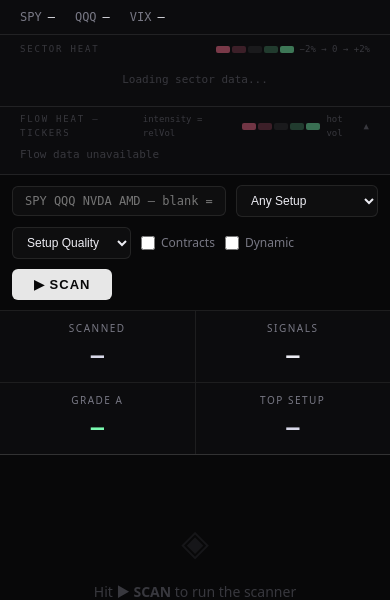
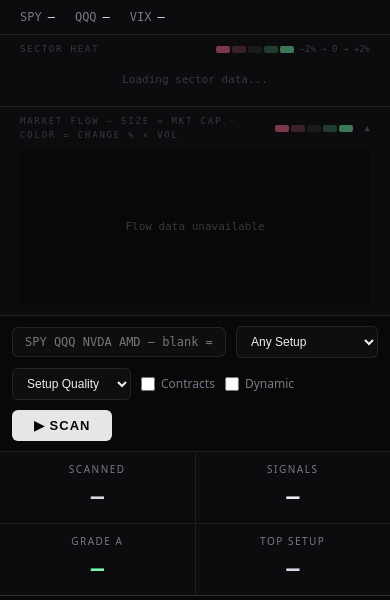
Before and after one commit to donnib0i/FlowScanner, a Python web app: template templates/index.html in a window 390 px wide. Shown: the part 86-686 px from the top of the page. Run offline with Jinja, Linux system fonts and the light colour scheme; the template is opened without the code that fills it, so the values that code supplies are empty.

Commit message:
Replace flat ticker grid with squarified treemap
Tiles sized by market cap, colored by direction × relVol intensity.
Two-level layout: sector blocks → individual tickers within.
Sectors: Indices / Technology / Comm Svcs / Cons Discr / Financials / Health Care / Energy.
After scan: grade letter appears on each scanned tile. Responsive + collapse toggle.

Co-Authored-By: Claude Sonnet 4.6 <noreply@anthropic.com>

```diff
--- a/templates/index.html
+++ b/templates/index.html
@@ -243,118 +243,34 @@ html, body {
   .shm-tile .st-etf { display: none; }
 }
 
-/* ── Ticker Flow Heat Map ─────────────────────────────────────────────────── */
-.ticker-heatmap {
-  padding: 6px 20px 10px;
+/* ── Ticker Treemap ───────────────────────────────────────────────────────── */
+.treemap-section {
+  padding: 8px 20px 10px;
   border-bottom: 1px solid var(--border);
   background: var(--bg2);
 }
 
-.thm-header {
+.treemap-header {
   display: flex;
   align-items: center;
   justify-content: space-between;
-  margin-bottom: 7px;
+  margin-bottom: 8px;
   cursor: pointer;
   user-select: none;
 }
 
-.thm-header:hover .shm-label { color: var(--accent2); }
-
-.thm-toggle {
-  font-size: 9px;
-  font-family: var(--mono);
-  color: var(--muted);
-  letter-spacing: 1px;
-}
-
-.thm-body {
-  display: flex;
-  flex-direction: column;
-  gap: 4px;
-}
-
-.thm-group {
-  display: flex;
-  align-items: center;
-  gap: 10px;
-}
-
-.thm-group-label {
-  font-size: 9px;
-  font-family: var(--mono);
-  color: var(--muted);
-  width: 68px;
-  flex-shrink: 0;
-  text-align: right;
-  letter-spacing: 0.3px;
-  text-transform: uppercase;
-}
-
-.thm-tiles {
-  display: flex;
-  gap: 3px;
-  flex-wrap: wrap;
-}
-
-.thm-tile {
-  border-radius: 4px;
-  padding: 4px 6px 3px;
-  text-align: center;
-  cursor: default;
-  border: 1px solid transparent;
-  transition: transform 0.1s, box-shadow 0.1s, border-color 0.1s;
-  min-width: 40px;
+.treemap-header:hover .shm-label { color: var(--accent2); }
+
+.treemap-canvas {
   position: relative;
-}
-
-.thm-tile:hover {
-  border-color: rgba(255,255,255,0.18) !important;
-  transform: translateY(-1px);
-  box-shadow: 0 3px 10px rgba(0,0,0,0.4);
-  z-index: 2;
-}
-
-.thm-tile .tt-sym {
-  font-family: var(--mono);
-  font-size: 10px;
-  font-weight: 700;
-  line-height: 1;
-}
-
-.thm-tile .tt-chg {
-  font-family: var(--mono);
-  font-size: 9px;
-  line-height: 1.3;
-  opacity: 0.8;
-  margin-top: 1px;
-}
-
-.thm-tile .tt-vol {
-  font-family: var(--mono);
-  font-size: 8px;
-  opacity: 0.55;
-  min-height: 10px;
-}
-
-/* Grade dot in top-right corner after scan */
-.thm-tile .tt-grade {
-  position: absolute;
-  top: 2px;
-  right: 3px;
-  font-size: 7px;
-  font-weight: 900;
-  font-family: var(--mono);
-  opacity: 0.7;
-  line-height: 1;
-}
-
-@media (max-width: 700px) {
-  .thm-group-label { width: 48px; font-size: 8px; }
-  .thm-tile { min-width: 34px; padding: 3px 4px 2px; }
-  .thm-tile .tt-sym { font-size: 9px; }
-  .thm-tile .tt-chg, .thm-tile .tt-vol { font-size: 8px; }
-}
+  width: 100%;
+  height: 210px;
+  overflow: hidden;
+  border-radius: 3px;
+  background: var(--bg);
+}
+
+@media (max-width: 600px) { .treemap-canvas { height: 155px; } }
 
 /* ── Controls ─────────────────────────────────────────────────────────────── */
 .controls {
@@ -1018,28 +934,26 @@ tr.grade-D { background: rgba(255,112,144,0.02); }
   </div>
 </div>
 
-<!-- ── Ticker Flow Heat Map ──────────────────────────────────────────────────── -->
-<div class="ticker-heatmap" id="tickerHeatmap">
-  <div class="thm-header" onclick="toggleTickerHeatmap()">
-    <div class="shm-label">Flow Heat — Tickers</div>
-    <div id="thmLegend" style="display:flex;align-items:center;gap:14px">
-      <span style="font-size:9px;font-family:var(--mono);color:var(--muted)">intensity = relVol</span>
+<!-- ── Ticker Treemap ───────────────────────────────────────────────────────── -->
+<div class="treemap-section" id="treemapSection">
+  <div class="treemap-header" onclick="toggleTreemap()">
+    <div class="shm-label">Market Flow — size = mkt cap · color = change % × vol</div>
+    <div style="display:flex;align-items:center;gap:12px">
       <div class="shm-legend">
         <div class="shm-legend-bar">
-          <div class="shm-legend-swatch" style="background:rgba(255,112,144,0.42)"></div>
+          <div class="shm-legend-swatch" style="background:rgba(255,112,144,0.45)"></div>
           <div class="shm-legend-swatch" style="background:rgba(255,112,144,0.2)"></div>
           <div class="shm-legend-swatch" style="background:rgba(255,255,255,0.06)"></div>
           <div class="shm-legend-swatch" style="background:rgba(122,250,176,0.2)"></div>
-          <div class="shm-legend-swatch" style="background:rgba(122,250,176,0.42)"></div>
+          <div class="shm-legend-swatch" style="background:rgba(122,250,176,0.45)"></div>
         </div>
-        <span>hot vol</span>
       </div>
-      <div class="thm-toggle" id="thmToggle">▲</div>
+      <span id="tmToggle" style="font-size:9px;font-family:var(--mono);color:var(--muted)">▲</span>
     </div>
   </div>
-  <div class="thm-body" id="thmBody">
-    <div style="color:var(--muted);font-size:11px;font-family:var(--mono);padding:2px 0 4px;">
-      Loading flow data...
+  <div id="thmCanvas" class="treemap-canvas">
+    <div style="position:absolute;inset:0;display:flex;align-items:center;justify-content:center;color:var(--muted);font-size:11px;font-family:var(--mono)">
+      Loading...
     </div>
   </div>
 </div>
@@ -1717,91 +1631,150 @@ function escHtml(s) {
     .replace(/"/g, '&quot;');
 }
 
-// ── Ticker Heat Map ────────────────────────────────────────────────────────────
-
-const TICKER_GROUPS = [
-  { label: "Indices",      tickers: ["SPY", "QQQ", "IWM", "DIA"] },
-  { label: "Technology",   tickers: ["NVDA", "AAPL", "MSFT", "AMD", "AVGO", "PLTR", "CRWD", "PANW"] },
-  { label: "Comm Svcs",    tickers: ["META", "GOOGL", "NFLX"] },
-  { label: "Cons Discr",   tickers: ["AMZN", "TSLA", "UBER"] },
-  { label: "Financials",   tickers: ["JPM", "GS", "BAC", "MS", "COIN"] },
-  { label: "Health Care",  tickers: ["LLY", "AMGN", "MRNA"] },
-  { label: "Energy",       tickers: ["XOM", "CVX"] },
+// ── Ticker Treemap ─────────────────────────────────────────────────────────────
+
+// Market cap $B — drives tile size (approximate)
+const TREEMAP_DATA = [
+  { sector:"Indices",    tickers:[
+    {sym:"SPY",mcap:5000},{sym:"QQQ",mcap:2500},{sym:"IWM",mcap:350},{sym:"DIA",mcap:150},
+  ]},
+  { sector:"Technology", tickers:[
+    {sym:"AAPL",mcap:3100},{sym:"MSFT",mcap:2900},{sym:"NVDA",mcap:2800},
+    {sym:"AVGO",mcap:900},{sym:"AMD",mcap:200},{sym:"PLTR",mcap:220},
+    {sym:"PANW",mcap:130},{sym:"CRWD",mcap:90},
+  ]},
+  { sector:"Comm Svcs",  tickers:[
+    {sym:"GOOGL",mcap:2000},{sym:"META",mcap:1400},{sym:"NFLX",mcap:380},
+  ]},
+  { sector:"Cons Discr", tickers:[
+    {sym:"AMZN",mcap:2000},{sym:"TSLA",mcap:800},{sym:"UBER",mcap:160},
+  ]},
+  { sector:"Financials", tickers:[
+    {sym:"JPM",mcap:700},{sym:"BAC",mcap:350},{sym:"MS",mcap:200},
+    {sym:"GS",mcap:180},{sym:"COIN",mcap:65},
+  ]},
+  { sector:"Health Care",tickers:[
+    {sym:"LLY",mcap:700},{sym:"AMGN",mcap:150},{sym:"MRNA",mcap:18},
+  ]},
+  { sector:"Energy",     tickers:[
+    {sym:"XOM",mcap:500},{sym:"CVX",mcap:280},
+  ]},
 ];
 
-let flowData    = {};   // ticker -> {change_pct, rel_vol, grade?, direction?}
-let thmCollapsed = false;
-
-function toggleTickerHeatmap() {
-  thmCollapsed = !thmCollapsed;
-  const body = document.getElementById('thmBody');
-  const tog  = document.getElementById('thmToggle');
-  if (body) body.style.display = thmCollapsed ? 'none' : '';
-  if (tog)  tog.textContent    = thmCollapsed ? '▼' : '▲';
-}
-
-function _tickerTileStyle(chg, relVol) {
-  // Intensity 0→1 driven by relVol (0.5x = 0, 3x = 1)
+let flowData    = {};
+let tmCollapsed = false;
+
+const GRADE_COLORS = {A:'var(--pos)',B:'var(--warn)',C:'var(--dim)',D:'var(--neg)'};
+
+function toggleTreemap() {
+  tmCollapsed = !tmCollapsed;
+  const canvas = document.getElementById('thmCanvas');
+  const tog    = document.getElementById('tmToggle');
+  if (canvas) canvas.style.display = tmCollapsed ? 'none' : '';
+  if (tog)    tog.textContent = tmCollapsed ? '▼' : '▲';
+}
+
+function _tileStyle(chg, relVol) {
   const intensity = Math.min(Math.max((relVol - 0.5) / 2.5, 0), 1);
-  if (chg >= 0) {
-    const a = (0.05 + intensity * 0.40).toFixed(2);
-    const bord = (0.03 + intensity * 0.25).toFixed(2);
-    return {
-      bg:    `rgba(122,250,176,${a})`,
-      color: intensity > 0.40 ? 'var(--pos)' : '#6a9980',
-      border:`rgba(122,250,176,${bord})`,
-    };
-  } else {
-    const a = (0.05 + intensity * 0.40).toFixed(2);
-    const bord = (0.03 + intensity * 0.25).toFixed(2);
-    return {
-      bg:    `rgba(255,112,144,${a})`,
-      color: intensity > 0.40 ? 'var(--neg)' : '#997060',
-      border:`rgba(255,112,144,${bord})`,
-    };
+  const a    = (0.05 + intensity * 0.42).toFixed(2);
+  const bord = (0.03 + intensity * 0.28).toFixed(2);
+  if (chg >= 0) return { bg:`rgba(122,250,176,${a})`, border:`rgba(122,250,176,${bord})`, color: intensity > 0.35 ? 'var(--pos)' : '#658870' };
+  return             { bg:`rgba(255,112,144,${a})`, border:`rgba(255,112,144,${bord})`, color: intensity > 0.35 ? 'var(--neg)' : '#906055' };
+}
+
+// Squarified treemap — returns [{...node, x, y, w, h}]
+function squarifyTreemap(nodes, rect) {
+  const sorted = [...nodes].sort((a,b) => b.value - a.value);
+  const total  = sorted.reduce((s,n) => s + n.value, 0);
+  if (!total) return [];
+  const out = [];
+
+  function wAR(row, rv, tv, w, h) {
+    const iw = w >= h;
+    const sw = iw ? (rv/tv)*w : w, sh = iw ? h : (rv/tv)*h;
+    let worst = 0;
+    for (const n of row) {
+      const f=n.value/rv, tw=iw?sw:f*sw, th=iw?f*sh:sh;
+      if (tw>0&&th>0) worst = Math.max(worst, Math.max(tw/th,th/tw));
+    }
+    return worst;
   }
-}
-
-const GRADE_COLORS = { A: 'var(--pos)', B: 'var(--warn)', C: 'var(--dim)', D: 'var(--neg)' };
-
-function renderTickerHeatMap() {
-  const body = document.getElementById('thmBody');
-  if (!body) return;
-
-  const html = TICKER_GROUPS.map(group => {
-    const tiles = group.tickers.map(sym => {
-      const d  = flowData[sym];
-      if (!d) {
-        return `<div class="thm-tile" style="background:rgba(255,255,255,0.03);border-color:rgba(255,255,255,0.05);color:var(--muted)" title="${sym}">
-          <div class="tt-sym">${sym}</div>
-          <div class="tt-chg">—</div>
-          <div class="tt-vol"></div>
-        </div>`;
-      }
-
-      const st   = _tickerTileStyle(d.change_pct, d.rel_vol);
-      const sign = d.change_pct >= 0 ? '+' : '';
-      const rvol = d.rel_vol >= 1.8 ? `${d.rel_vol.toFixed(1)}x` : '';
-      const gradeDot = d.grade
-        ? `<div class="tt-grade" style="color:${GRADE_COLORS[d.grade] || 'var(--dim)'}">${d.grade}</div>` : '';
-      const dir  = d.direction === 'up' ? '↑' : d.direction === 'down' ? '↓' : '';
-      const tip  = `${sym}${dir ? ' ' + dir : ''}: ${sign}${d.change_pct.toFixed(2)}% · ${d.rel_vol.toFixed(1)}x vol${d.grade ? ' · Grade ' + d.grade : ''}`;
-
-      return `<div class="thm-tile" style="background:${st.bg};border-color:${st.border};color:${st.color}" title="${tip}">
-        ${gradeDot}
-        <div class="tt-sym">${sym}</div>
-        <div class="tt-chg">${sign}${d.change_pct.toFixed(1)}%</div>
-        <div class="tt-vol">${rvol}</div>
-      </div>`;
-    }).join('');
-
-    return `<div class="thm-group">
-      <div class="thm-group-label">${group.label}</div>
-      <div class="thm-tiles">${tiles}</div>
-    </div>`;
-  }).join('');
-
-  body.innerHTML = html;
+
+  function place(items, x, y, w, h, tv) {
+    if (!items.length) return;
+    if (items.length===1) { out.push({...items[0],x,y,w,h}); return; }
+    const iw = w >= h;
+    let row=[items[0]], rv=items[0].value;
+    for (let i=1; i<items.length; i++) {
+      if (wAR([...row,items[i]], rv+items[i].value, tv, w, h) > wAR(row,rv,tv,w,h)) break;
+      row.push(items[i]); rv+=items[i].value;
+    }
+    const sw=iw?(rv/tv)*w:w, sh=iw?h:(rv/tv)*h;
+    let pos=iw?y:x;
+    for (const n of row) {
+      const f=n.value/rv, tw=iw?sw:f*sw, th=iw?f*sh:sh;
+      out.push({...n, x:iw?x:pos, y:iw?pos:y, w:tw, h:th});
+      pos+=iw?th:tw;
+    }
+    const rest=items.slice(row.length), rv2=tv-rv;
+    if (rest.length&&rv2>0) iw ? place(rest,x+sw,y,w-sw,h,rv2) : place(rest,x,y+sh,w,h-sh,rv2);
+  }
+
+  place(sorted, rect.x, rect.y, rect.w, rect.h, total);
+  return out;
+}
+
+function renderTreemap() {
+  const canvas = document.getElementById('thmCanvas');
+  if (!canvas || tmCollapsed) return;
+  const W=canvas.offsetWidth, H=canvas.offsetHeight;
+  if (W<20||H<20) return;
+
+  const GAP=2;
+  const sectors = TREEMAP_DATA.map(s=>({...s, value:s.tickers.reduce((sum,t)=>sum+t.mcap,0)}))
+                              .sort((a,b)=>b.value-a.value);
+  const sRects  = squarifyTreemap(sectors, {x:0,y:0,w:W,h:H});
+  const divs    = [];
+
+  for (const sr of sRects) {
+    const inner = {x:sr.x+GAP, y:sr.y+GAP, w:sr.w-GAP*2, h:sr.h-GAP*2};
+    if (inner.w<4||inner.h<4) continue;
+
+    const tRects = squarifyTreemap(sr.tickers.map(t=>({...t,value:t.mcap})), inner);
+
+    for (const tr of tRects) {
+      const d  = flowData[tr.sym] || {change_pct:0, rel_vol:1.0};
+      const st = _tileStyle(d.change_pct, d.rel_vol);
+      const tw=tr.w-1, th=tr.h-1;
+      if (tw<2||th<2) continue;
+      const sign  = d.change_pct>=0?'+':'';
+      const symF  = tw>55?12:tw>30?10:9;
+      const grade = d.grade ? `<div style="position:absolute;top:2px;right:3px;font-size:7px;font-weight:900;color:${GRADE_COLORS[d.grade]};opacity:0.8;font-family:var(--mono)">${d.grade}</div>` : '';
+      const sym   = tw>20&&th>13 ? `<div style="font-size:${symF}px;font-weight:700;line-height:1">${tr.sym}</div>` : '';
+      const chg   = tw>26&&th>26 ? `<div style="font-size:9px;opacity:0.82;margin-top:1px">${sign}${d.change_pct.toFixed(1)}%</div>` : '';
+      const vol   = tw>32&&th>40&&d.rel_vol>=1.8 ? `<div style="font-size:8px;opacity:0.5;margin-top:1px">${d.rel_vol.toFixed(1)}x</div>` : '';
+      const tip   = `${tr.sym}: ${sign}${d.change_pct.toFixed(2)}% · ${d.rel_vol.toFixed(1)}x vol${d.grade?' · Grade '+d.grade:''}`;
+
+      divs.push(`<div title="${tip}" onmouseenter="this.style.filter='brightness(1.25)'" onmouseleave="this.style.filter=''"
+        style="position:absolute;left:${tr.x}px;top:${tr.y}px;width:${tw}px;height:${th}px;
+          background:${st.bg};border:1px solid ${st.border};color:${st.color};
+          box-sizing:border-box;overflow:hidden;border-radius:2px;cursor:default;
+          display:flex;flex-direction:column;align-items:center;justify-content:center;
+          font-family:var(--mono);transition:filter 0.1s">
+        ${grade}${sym}${chg}${vol}
+      </div>`);
+    }
+
+    // Sector label
+    if (sr.w>50&&sr.h>14) divs.push(
+      `<div style="position:absolute;left:${sr.x+GAP+3}px;top:${sr.y+GAP+2}px;
+        font-size:8px;font-family:var(--mono);color:rgba(255,255,255,0.2);
+        letter-spacing:.5px;text-transform:uppercase;pointer-events:none;z-index:5;
+        white-space:nowrap;line-height:1">${sr.sector}</div>`
+    );
+  }
+
+  canvas.innerHTML = divs.join('');
 }
 
 async function loadFlowData() {
@@ -1811,29 +1784,25 @@ async function loadFlowData() {
     if (d.tickers && d.tickers.length) {
       flowData = {};
       for (const t of d.tickers) flowData[t.ticker] = t;
-      renderTickerHeatMap();
+      requestAnimationFrame(renderTreemap);
     }
   } catch(e) {
     console.warn('Flow data failed:', e);
-    const body = document.getElementById('thmBody');
-    if (body) body.innerHTML = '<div style="color:var(--muted);font-size:11px;font-family:var(--mono)">Flow data unavailable</div>';
+    const c = document.getElementById('thmCanvas');
+    if (c) c.innerHTML = '<div style="position:absolute;inset:0;display:flex;align-items:center;justify-content:center;color:var(--muted);font-size:11px;font-family:var(--mono)">Flow data unavailable</div>';
   }
 }
 
-// Called after a scan completes — enriches flow tiles with grade + direction
 function updateTickerHeatMapFromScan(results) {
-  if (!results || !results.length) return;
+  if (!results||!results.length) return;
   for (const r of results) {
-    if (!flowData[r.ticker]) {
-      flowData[r.ticker] = { ticker: r.ticker, change_pct: r.change_pct, rel_vol: r.rel_vol };
-    }
-    flowData[r.ticker].change_pct = r.change_pct;
-    flowData[r.ticker].rel_vol    = r.rel_vol;
-    flowData[r.ticker].grade      = r.grade;
-    flowData[r.ticker].direction  = r.direction;
+    if (!flowData[r.ticker]) flowData[r.ticker]={ticker:r.ticker,change_pct:r.change_pct,rel_vol:r.rel_vol};
+    Object.assign(flowData[r.ticker],{change_pct:r.change_pct,rel_vol:r.rel_vol,grade:r.grade,direction:r.direction});
   }
-  renderTickerHeatMap();
-}
+  requestAnimationFrame(renderTreemap);
+}
+
+window.addEventListener('resize', () => requestAnimationFrame(renderTreemap));
 
 // ── Guide ──────────────────────────────────────────────────────────────────────
 function openGuide()  { document.getElementById('guideOverlay').classList.add('open'); }
```
